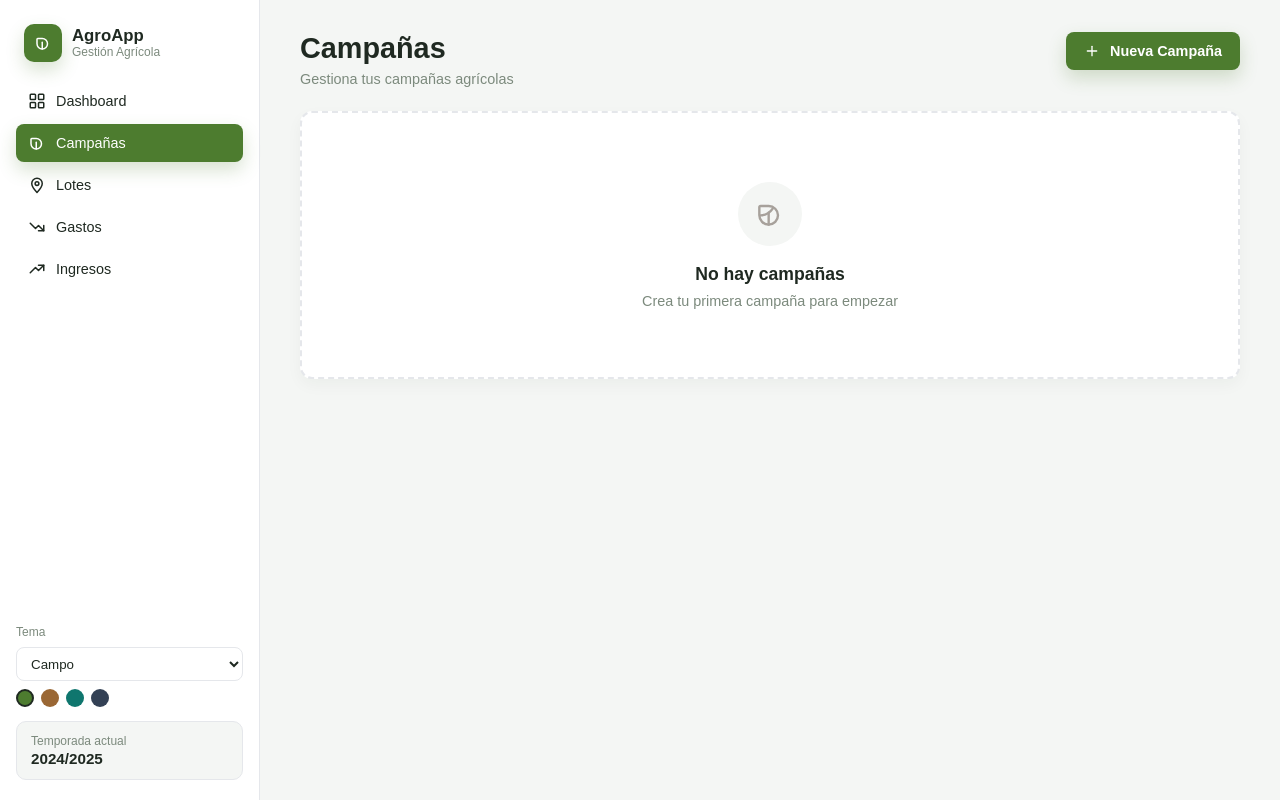
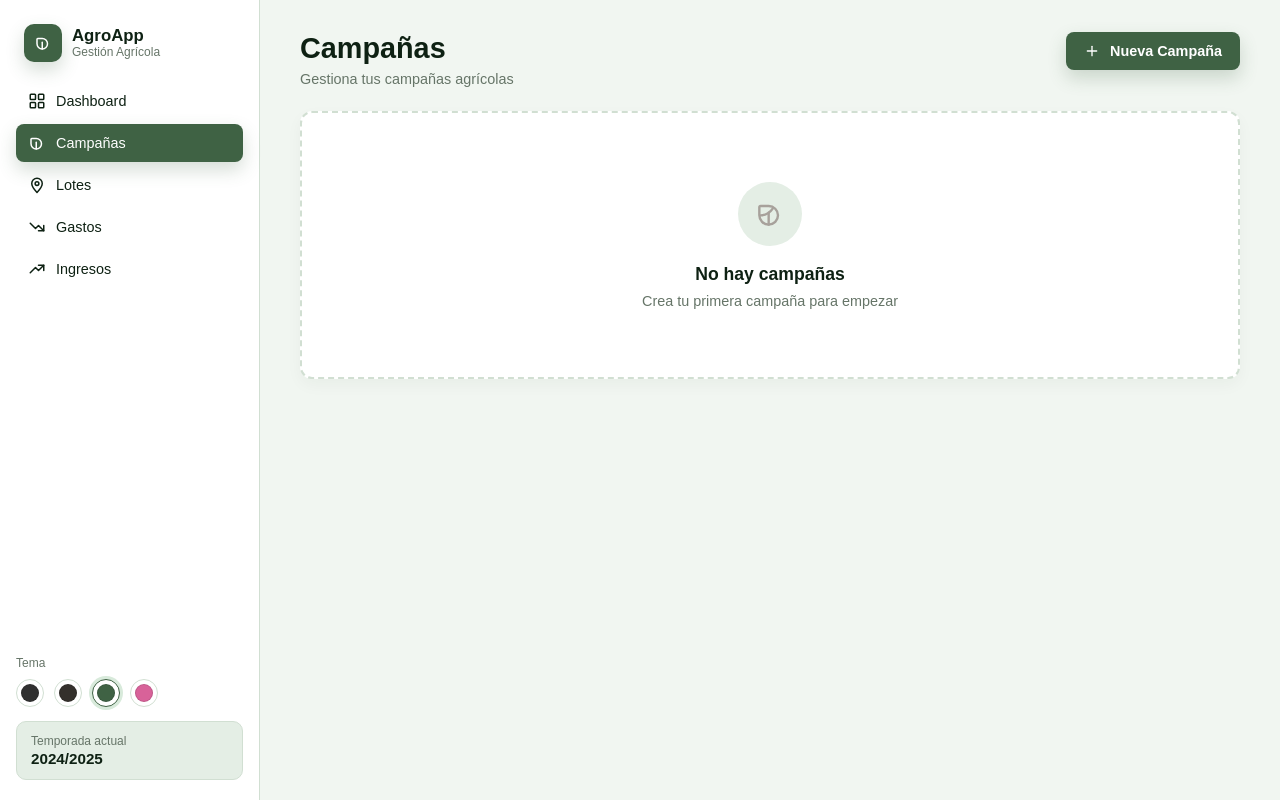
Before and after one commit to JuanDelPozo412/agroapp, a Next.js app in the folder frontend/: page /campanas in a window 1280 px wide. Built offline with nearby package versions, Linux system fonts and the light colour scheme.

Commit message:
Mostrar temas solo como colores

```diff
--- a/frontend/src/components/AppShell/AppShell.js
+++ b/frontend/src/components/AppShell/AppShell.js
@@ -6,10 +6,30 @@ import { usePathname } from "next/navigation";
 import styles from "./AppShell.module.css";
 
 const themeOptions = [
-  { id: "campo", label: "Campo", color: "#4d7c2f" },
-  { id: "tierra", label: "Tierra", color: "#9a6734" },
-  { id: "cielo", label: "Cielo", color: "#0f766e" },
-  { id: "noche", label: "Noche", color: "#334155" },
+  {
+    id: "blancoNegro",
+    label: "Blanco y negro",
+    color: "#303030",
+    colors: ["#0f0f0f", "#303030", "#85878a", "#d8d8d8", "#f7f7f7"],
+  },
+  {
+    id: "earthyElegance",
+    label: "Earthy Elegance",
+    color: "#34302c",
+    colors: ["#12100f", "#34302c", "#85878a", "#d7c3ad", "#f4f4f4"],
+  },
+  {
+    id: "greenSerenity",
+    label: "Green Serenity",
+    color: "#3f6244",
+    colors: ["#a8cfaa", "#8fba98", "#739b78", "#3f6244", "#0e2113"],
+  },
+  {
+    id: "prettyPink",
+    label: "Pretty in Pink",
+    color: "#d86299",
+    colors: ["#d86299", "#e978ae", "#e9b8b2", "#b5bea2", "#719d8c"],
+  },
 ];
 
 const navItems = [
@@ -77,7 +97,7 @@ function NavIcon({ name }) {
 
 export default function AppShell({ children }) {
   const pathname = usePathname();
-  const [theme, setTheme] = useState("campo");
+  const [theme, setTheme] = useState("greenSerenity");
 
   useEffect(() => {
     const savedTheme = window.localStorage.getItem("campobalance-theme");
@@ -91,9 +111,7 @@ export default function AppShell({ children }) {
     }
   }, []);
 
-  const handleThemeChange = (event) => {
-    const nextTheme = event.target.value;
-
+  const handleThemeChange = (nextTheme) => {
     setTheme(nextTheme);
     window.localStorage.setItem("campobalance-theme", nextTheme);
   };
@@ -128,25 +146,30 @@ export default function AppShell({ children }) {
           ))}
         </nav>
 
-        <label className={styles.themePicker}>
+        <section className={styles.themePicker} aria-label="Elegir tema">
           <span>Tema</span>
-          <select value={theme} onChange={handleThemeChange}>
+
+          <div className={styles.paletteList}>
             {themeOptions.map((option) => (
-              <option key={option.id} value={option.id}>
-                {option.label}
-              </option>
-            ))}
-          </select>
-          <div className={styles.swatches} aria-hidden="true">
-            {themeOptions.map((option) => (
-              <span
+              <button
                 key={option.id}
-                className={theme === option.id ? styles.swatchActive : ""}
-                style={{ background: option.color }}
-              />
+                type="button"
+                className={`${styles.paletteButton} ${
+                  theme === option.id ? styles.paletteButtonActive : ""
+                }`}
+                onClick={() => handleThemeChange(option.id)}
+                aria-pressed={theme === option.id}
+                aria-label={`Tema ${option.label}`}
+              >
+                <span
+                  className={styles.paletteDot}
+                  style={{ background: option.color }}
+                  aria-hidden="true"
+                />
+              </button>
             ))}
           </div>
-        </label>
+        </section>
 
         <div className={styles.seasonBox}>
           <div className={styles.seasonLabel}>Temporada actual</div>
--- a/frontend/src/components/AppShell/AppShell.module.css
+++ b/frontend/src/components/AppShell/AppShell.module.css
@@ -17,47 +17,56 @@
   background: var(--app-bg);
 }
 
-.themecampo {
+.themeblancoNegro {
+  --app-bg: #f6f6f6;
+  --app-surface-muted: #eeeeee;
+  --app-border: #d8d8d8;
+  --app-text: #151515;
+  --app-muted: #6f7377;
+  --app-primary: #303030;
+  --app-primary-hover: #0f0f0f;
+  --app-primary-soft: #e8e8e8;
+  --app-shadow: rgba(15, 15, 15, 0.18);
+  --app-action-dark: #0f0f0f;
 }
 
-.themetierra {
-  --app-bg: #f7f3ee;
-  --app-surface-muted: #f3ebe2;
-  --app-border: #e7dccf;
-  --app-text: #2d241c;
-  --app-muted: #817267;
-  --app-primary: #9a6734;
-  --app-primary-hover: #805326;
-  --app-primary-soft: #f2e3d2;
-  --app-shadow: rgba(154, 103, 52, 0.22);
-  --app-action-dark: #3b2f25;
+.themeearthyElegance {
+  --app-bg: #f5f2ee;
+  --app-surface-muted: #eee5dc;
+  --app-border: #dccfbe;
+  --app-text: #231f1b;
+  --app-muted: #777879;
+  --app-primary: #34302c;
+  --app-primary-hover: #12100f;
+  --app-primary-soft: #eadbc9;
+  --app-shadow: rgba(52, 48, 44, 0.22);
+  --app-action-dark: #12100f;
 }
 
-.themecielo {
-  --app-bg: #eef7f6;
-  --app-surface-muted: #e4f1ef;
-  --app-border: #d2e7e3;
-  --app-text: #163331;
-  --app-muted: #687f7b;
-  --app-primary: #0f766e;
-  --app-primary-hover: #0c5f59;
-  --app-primary-soft: #d8f3ef;
-  --app-shadow: rgba(15, 118, 110, 0.22);
-  --app-action-dark: #173f3b;
+.themegreenSerenity {
+  --app-bg: #f1f6f1;
+  --app-surface-muted: #e4eee5;
+  --app-border: #d1dfd2;
+  --app-text: #0e2113;
+  --app-muted: #667568;
+  --app-primary: #3f6244;
+  --app-primary-hover: #0e2113;
+  --app-primary-soft: #d8eadb;
+  --app-shadow: rgba(63, 98, 68, 0.22);
+  --app-action-dark: #0e2113;
 }
 
-.themenoche {
-  --app-bg: #101820;
-  --app-surface: #17212b;
-  --app-surface-muted: #202c37;
-  --app-border: #2d3a46;
-  --app-text: #edf5ee;
-  --app-muted: #aab8ae;
-  --app-primary: #5f8f3f;
-  --app-primary-hover: #6ea449;
-  --app-primary-soft: #263a28;
-  --app-shadow: rgba(95, 143, 63, 0.24);
-  --app-action-dark: #2d3a46;
+.themeprettyPink {
+  --app-bg: #fbf2f6;
+  --app-surface-muted: #f4e3ea;
+  --app-border: #e8cbd6;
+  --app-text: #35242b;
+  --app-muted: #7c7277;
+  --app-primary: #d86299;
+  --app-primary-hover: #b94d7f;
+  --app-primary-soft: #f3d5e3;
+  --app-shadow: rgba(216, 98, 153, 0.24);
+  --app-action-dark: #719d8c;
 }
 
 .sidebar {
@@ -141,42 +150,50 @@
 
 .themePicker {
   display: grid;
-  gap: 8px;
+  gap: 9px;
   margin-bottom: 14px;
   color: var(--app-muted);
   font-size: 0.75rem;
 }
 
-.themePicker select {
-  width: 100%;
-  min-height: 34px;
-  border: 1px solid var(--app-border);
-  border-radius: 8px;
-  padding: 0 10px;
-  color: var(--app-text);
-  background: var(--app-surface);
-  outline: none;
+.paletteList {
+  display: flex;
+  align-items: center;
+  gap: 10px;
 }
 
-.themePicker select:focus {
+.paletteButton {
+  width: 28px;
+  height: 28px;
+  border: 1px solid var(--app-border);
+  border-radius: 50%;
+  padding: 4px;
+  background: var(--app-surface);
+  cursor: pointer;
+  display: flex;
+  align-items: center;
+  justify-content: center;
+  transition:
+    border-color 0.16s ease,
+    box-shadow 0.16s ease,
+    transform 0.16s ease;
+}
+
+.paletteButton:hover {
+  transform: translateY(-1px);
+}
+
+.paletteButtonActive {
   border-color: var(--app-primary);
   box-shadow: 0 0 0 3px var(--app-primary-soft);
 }
 
-.swatches {
-  display: flex;
-  gap: 7px;
-}
-
-.swatches span {
+.paletteDot {
   width: 18px;
   height: 18px;
-  border: 2px solid transparent;
+  flex: 0 0 auto;
+  border: 1px solid rgba(0, 0, 0, 0.12);
   border-radius: 50%;
-}
-
-.swatches .swatchActive {
-  border-color: var(--app-text);
 }
 
 .seasonBox {
```
